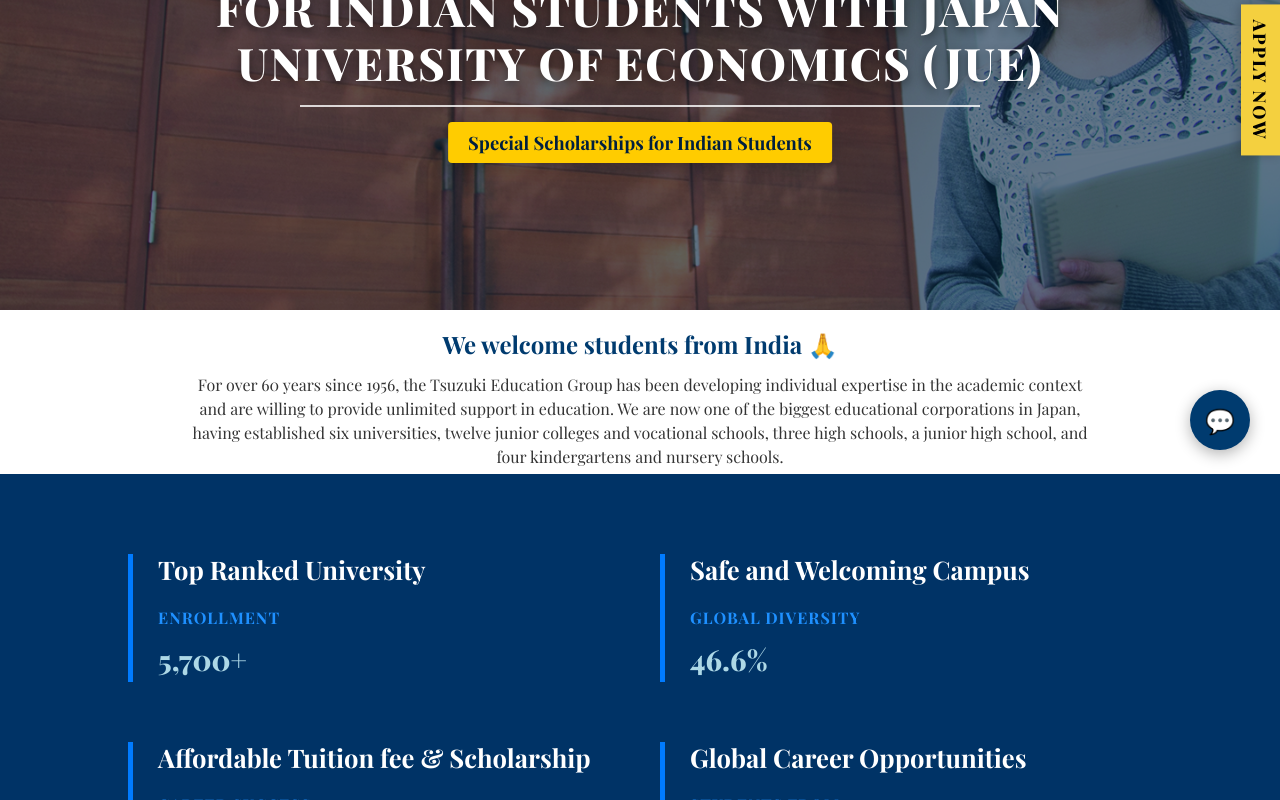
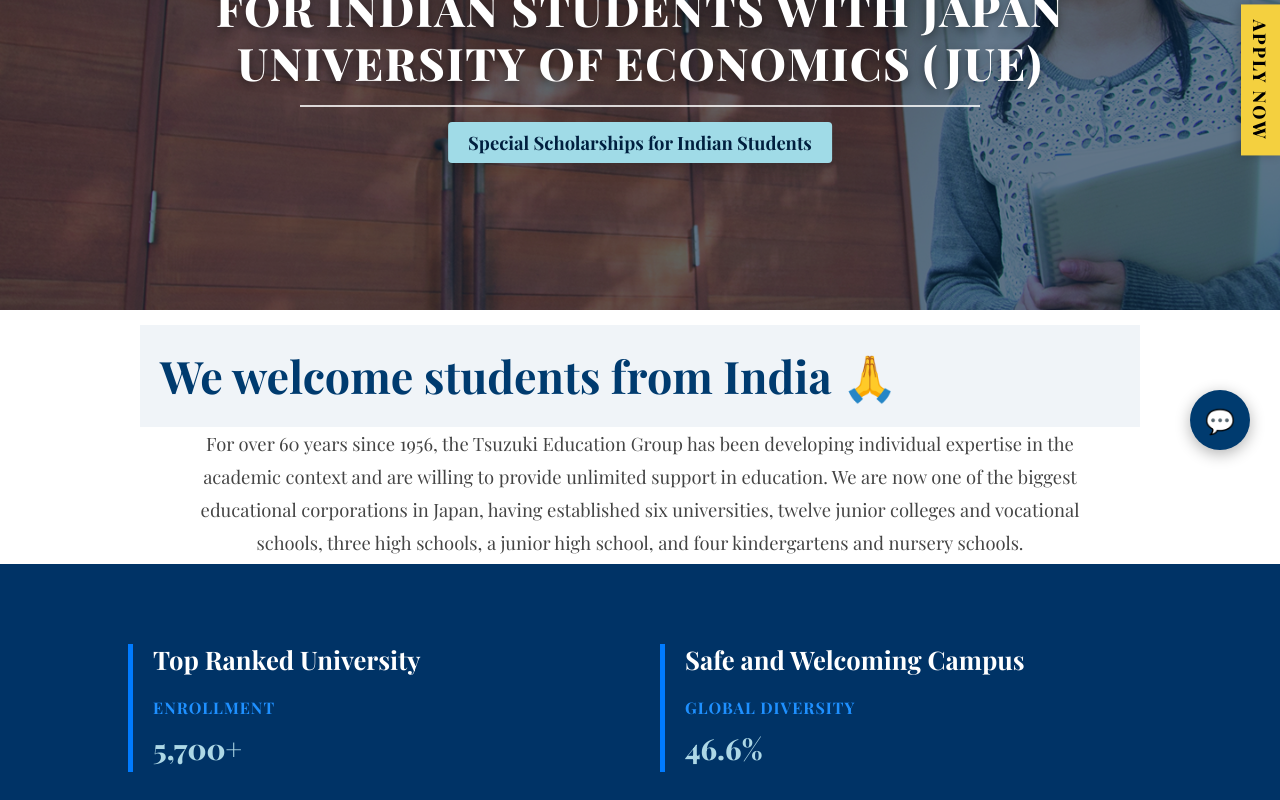
Before and after one commit to CHEHAK-SALUJA/JUE-landing-page-3, a React (Vite) app in the folder JUE-landing-page/frontend/: page / in a window 1280 px wide. Shown: the part 320-1120 px from the top of the page. Built offline with nearby package versions, Linux system fonts and the light colour scheme.

Commit message:
Update index.css

```diff
--- a/JUE-landing-page/frontend/src/index.css
+++ b/JUE-landing-page/frontend/src/index.css
@@ -185,7 +185,7 @@
   font-size: 1.15rem;
   opacity: 0;
   font-weight: 700;
-  background-color: #ffcc00; /* Institutional Yellow */
+  background-color: #a0dbe7; /* Institutional Yellow */
   color: #001F3F !important; /* Dark Navy text for readability */
   padding: 8px 20px;
   border-radius: 4px;
@@ -230,12 +230,13 @@
   font-family: 'Playfair Display', serif;
   font-size: 2.8rem;
   color: var(--primary-color);
-  margin-bottom: 30px;
+  margin-bottom: 0px;
   font-weight: 700;
   display: flex;
   align-items: center;
   justify-content: center;
   gap: 15px;
+  background-color: #F0F4F8;
 }
 
 .welcome-text {
@@ -265,9 +266,20 @@
 }
 
 .block-inner {
-  border-left: 5px solid #007bff; /* Vibrant blue bar */
+  position: relative;
   padding-left: 25px;
   text-align: left;
+}
+
+.block-inner::before {
+  content: '';
+  position: absolute;
+  left: 0;
+  top: 0;
+  width: 5px;
+  height: 0;
+  background-color: #007bff; /* Vibrant blue bar */
+  transition: height 0.6s cubic-bezier(0.22, 1, 0.36, 1);
 }
 
 .block-title {
@@ -284,6 +296,51 @@
   flex-direction: column;
   gap: 5px;
 }
+
+/* Unified Wrapper for Swapping and Initial Animations */
+.stats-slider-wrapper {
+  opacity: 0;
+  transform: translateX(-20px);
+  transition: opacity 0.5s ease-out, transform 0.5s cubic-bezier(0.25, 1, 0.5, 1);
+}
+
+/* Swapping States */
+.stats-slider-wrapper.slide-out {
+  opacity: 0 !important;
+  transform: translateX(-30px) !important;
+  transition: all 0.4s ease-in !important; /* Slide out quickly to the left */
+  transition-delay: 0s !important;
+}
+
+.stats-slider-wrapper.slide-in {
+  opacity: 0 !important;
+  transform: translateX(-30px) !important; /* Snap to the left side (behind vertical line) */
+  transition: none !important; /* No transition, immediate snap */
+  transition-delay: 0s !important;
+}
+
+/* Animations active state triggered by Intersection Observer */
+.navy-stats.active .block-inner::before {
+  height: 100%;
+}
+
+.navy-stats.active .stats-slider-wrapper.active {
+  opacity: 1;
+  transform: translateX(0);
+}
+
+/* Staggered Delay Logic only for the first load */
+.navy-stats.active .stats-block:nth-child(1) .block-inner::before { transition-delay: 0.1s; }
+.navy-stats.active .stats-block:nth-child(1) .stats-slider-wrapper.active { transition-delay: 0.3s; }
+
+.navy-stats.active .stats-block:nth-child(2) .block-inner::before { transition-delay: 0.3s; }
+.navy-stats.active .stats-block:nth-child(2) .stats-slider-wrapper.active { transition-delay: 0.5s; }
+
+.navy-stats.active .stats-block:nth-child(3) .block-inner::before { transition-delay: 0.5s; }
+.navy-stats.active .stats-block:nth-child(3) .stats-slider-wrapper.active { transition-delay: 0.7s; }
+
+.navy-stats.active .stats-block:nth-child(4) .block-inner::before { transition-delay: 0.7s; }
+.navy-stats.active .stats-block:nth-child(4) .stats-slider-wrapper.active { transition-delay: 0.9s; }
 
 .stat-label {
   font-size: 1rem;
@@ -1658,25 +1715,61 @@
 }
 
 .indian-welcome {
-  padding: 15px 20px 5px !important;
+  padding: 15px 0 5px !important; /* No horizontal padding */
   margin: 0 !important;
   text-align: center;
 }
 
 .indian-welcome .welcome-title {
   font-family: 'Playfair Display', serif;
-  font-size: 1.5rem;
+  font-size: 2.8rem; /* Kept very large */
   color: #003B6F;
-  margin-bottom: 10px;
-}
-
-.indian-welcome .welcome-text {
-  font-family: 'Inter', sans-serif;
-  font-size: 1rem;
-  line-height: 1.5;
-  color: #333;
+  margin: 0; /* No margin */
+  padding: 15px 20px; /* Added clean left/right padding */
+  display: flex;
+  align-items: center;
+  justify-content: flex-start; /* Start entirely from left side */
+  gap: 12px;
+  background-color: #F0F4F8; /* Matching user request */
+  width: 100%;
+}
+
+.namaste-icon {
+  height: 35px;
+  width: auto;
+  object-fit: contain;
+}
+
+@media (max-width: 768px) {
+  .indian-welcome .welcome-title {
+    white-space: nowrap;
+    font-size: clamp(0.9rem, 4.5vw, 1.5rem);
+  }
+  .namaste-icon {
+    height: 25px;
+  }
+}
+
+.welcome-text-container {
   margin: 0 auto;
   max-width: 900px;
+  text-align: justify;
+  padding: 0 10px;;
+}
+
+.welcome-text-bold {
+  font-size: 0.85rem;
+  line-height: 1.6;
+  color: #333;
+  font-weight: 700;
+  margin-bottom: 12px;
+}
+
+.welcome-text-normal {
+  font-size: 0.85rem;
+  line-height: 1.6;
+  color: #555;
+  font-weight: 400;
 }
 
 
@@ -2043,6 +2136,34 @@
     line-height: 1.1;
   }
 
+  .navy-stats {
+    padding: 30px 15px !important;
+  }
+
+  .stats-grid {
+    grid-template-columns: repeat(2, 1fr) !important;
+    gap: 20px 15px !important;
+  }
+
+  .stats-grid .block-inner {
+    padding-left: 10px !important;
+    border-left-width: 3px !important;
+  }
+
+  .stats-grid .block-title {
+    font-size: 0.85rem !important;
+    margin-bottom: 8px !important;
+    line-height: 1.2 !important;
+  }
+
+  .stats-grid .stat-label {
+    font-size: 0.55rem !important;
+  }
+
+  .stats-grid .stat-value {
+    font-size: 1.2rem !important;
+  }
+
   .programs-grid {
     grid-template-columns: repeat(2, 1fr) !important;
     gap: 10px !important;
```
